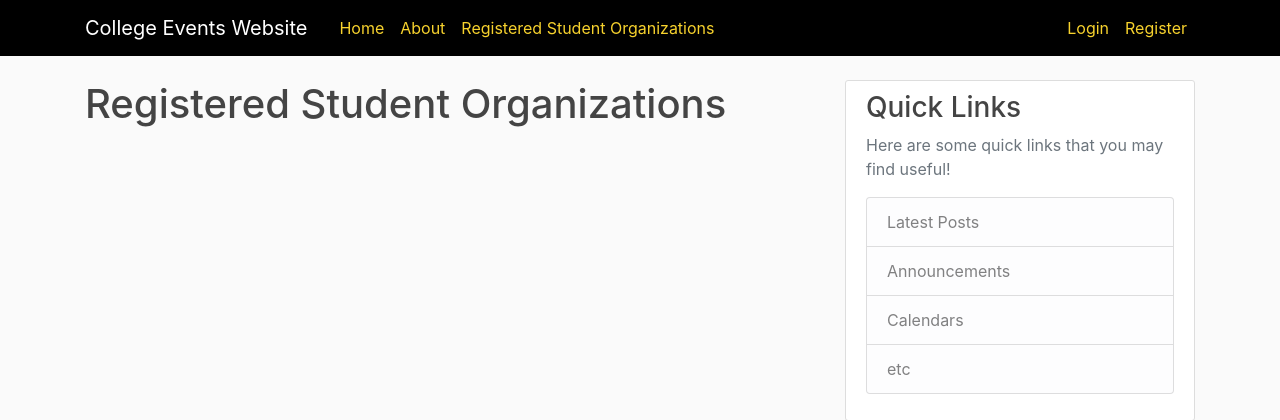
After one commit to vphan404/College-Event-Website, a Django app: page /events/registered-student-organizations/ in a window 1280 px wide. The commit adds this page. Shown: the top 420 px of the page. Run offline with Django 3.2, Linux system fonts and the light colour scheme; some libraries are stand-ins or nearby versions.

Commit message:
Licked Login to Admin website, added RSO page

```diff
--- /dev/null
+++ b/Events/templates/Events/RSO.html
@@ -0,0 +1,4 @@
+{% extends "Events/base.html" %}
+{% block content %}
+  <h1>Registered Student Organizations</h1>
+{% endblock content %}
--- a/Events/templates/Events/base.html
+++ b/Events/templates/Events/base.html
@@ -31,10 +31,11 @@
             <div class="navbar-nav mr-auto">
               <a class="nav-item nav-link" href="{% url 'events-home' %}">Home</a>  <!-- Useful: reference to a url with this tag! -->
               <a class="nav-item nav-link" href="{% url 'events-about' %}">About</a>
+              <a class="nav-item nav-link" href="{% url 'events-RSO' %}">Registered Student Organizations</a>
             </div>
             <!-- Navbar Right Side -->
             <div class="navbar-nav">
-              <a class="nav-item nav-link" href="#">Login</a>
+              <a class="nav-item nav-link" href={% url 'admin:index' %}#">Login</a>
               <a class="nav-item nav-link" href="#">Register</a>
             </div>
           </div>
--- a/Events/urls.py
+++ b/Events/urls.py
@@ -17,5 +17,8 @@ urlpatterns = [
     EventDetailView.as_view(), name='event-detail'),
 
   path('about/',
-    views.about, name='events-about')
+    views.about, name='events-about'),
+
+  path('registered-student-organizations/',
+    views.RSO, name='events-RSO')
 ]
--- a/Events/views.py
+++ b/Events/views.py
@@ -94,3 +94,6 @@ class EventCreateView(CreateView):
 # About page.
 def about(request):
   return render(request, 'events/about.html')
+
+def RSO(request):
+  return render(request, 'events/RSO.html')
```
